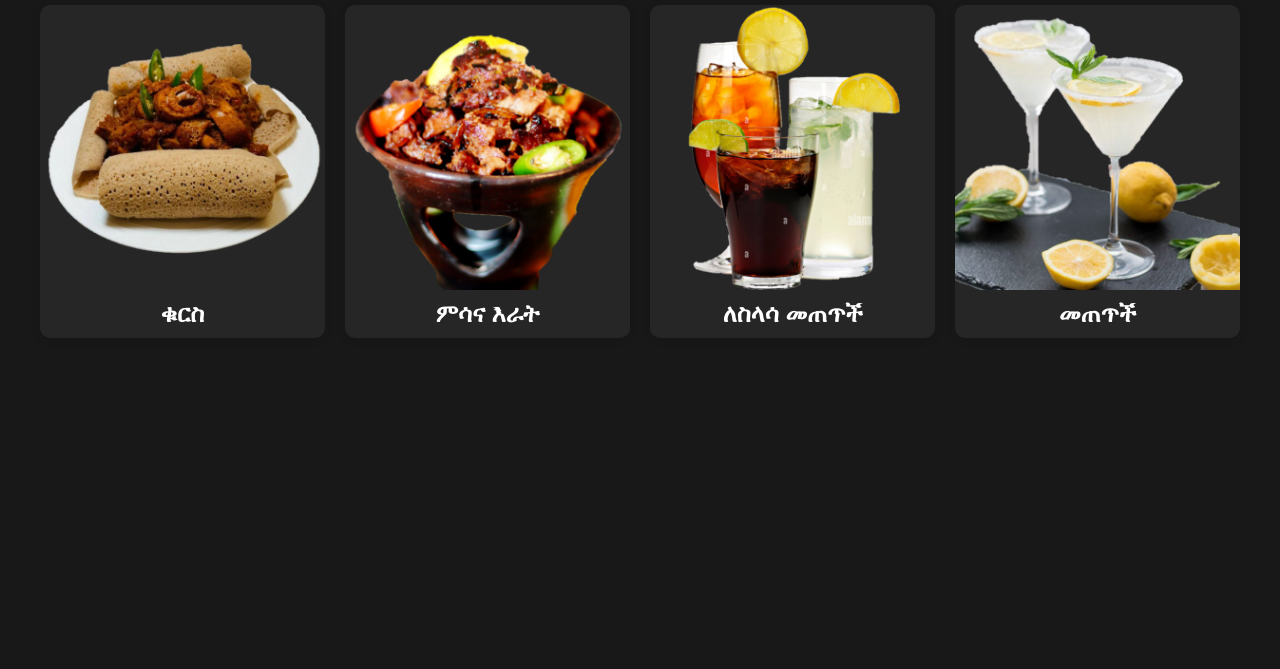
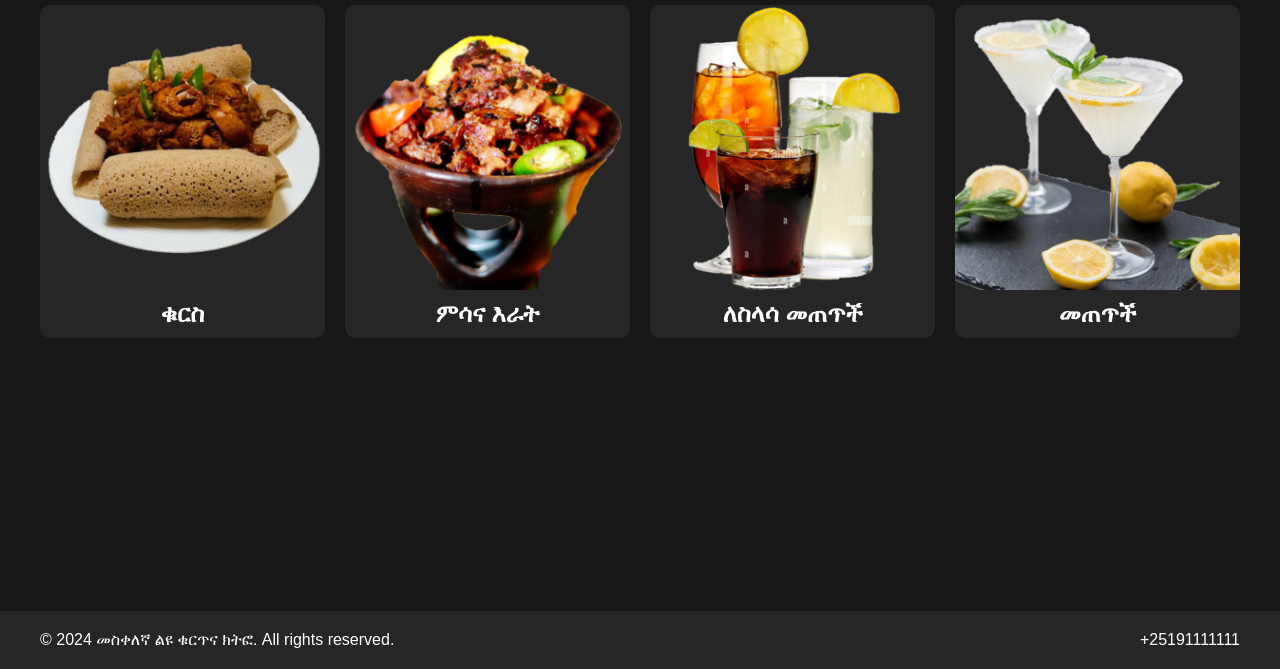
Before and after one commit to FransiTsena/meskelegna-menu, a plain HTML site: page index.html in a window 1280 px wide. Shown: the part 131-800 px from the top of the page. Drawn offline with Linux system fonts and the light colour scheme.

Commit message:
Add files via upload

```diff
--- a/index.html
+++ b/index.html
@@ -11,11 +11,15 @@
             font-family: Arial, sans-serif;
             margin: 0;
             padding: 0;
+            display: flex;
+            flex-direction: column;
+            min-height: 100vh;
         }
 
         .main-menu-container {
             text-align: center;
             padding: 50px 20px;
+            flex: 1;
         }
 
         h1 {
@@ -50,16 +54,13 @@
             font-size: 24px;
             margin: 10px 0;
         }
+    </style>
+    <link rel="stylesheet" href="styles.css" />
 
-        a {
-            color: #fff;
-            text-decoration: none;
-        }
-    </style>
 </head>
 <body>
     <div class="main-menu-container">
-        <h1>Main Menu</h1>
+        <h1>መስቀለኛ ልዩ ቁርጥና ክትፎ</h1>
         <div class="menu-options">
             <div class="menu-option">
                 <a href="breakfast.html">
@@ -87,5 +88,13 @@
             </div>
         </div>
     </div>
+    <footer>
+        <div class="footer-content">
+            <p>&copy; 2024 መስቀለኛ ልዩ ቁርጥና ክትፎ. All rights reserved.</p>
+            <div class="footer-links">
+                <a href="tel:+25191111111">+25191111111</a>
+            </div>
+        </div>
+    </footer>
 </body>
 </html>
--- a/styles.css
+++ b/styles.css
@@ -54,3 +54,39 @@ p {
     color: #FFD700;
     margin-bottom: 20px;
 }
+
+footer {
+    background-color: #262626;
+    text-align: center;
+    padding: 20px;
+    color: #fff;
+}
+
+.footer-content {
+    max-width: 1200px;
+    margin: 0 auto;
+    display: flex;
+    justify-content: space-between;
+    align-items: center;
+    flex-wrap: wrap;
+}
+
+.footer-content p {
+    margin: 0;
+    padding: 0;
+}
+
+.footer-links {
+    display: flex;
+    gap: 20px;
+}
+
+.footer-links a {
+    color: #fff;
+    text-decoration: none;
+}
+
+a {
+    color: #fff;
+    text-decoration: none;
+}
```
Also changed, not shown: breakfast.html (+10 -0 lines), drinks.html (+9 -0 lines), launch.html (+9 -0 lines), others.html (+9 -0 lines), softdrinks.html (+9 -0 lines).
